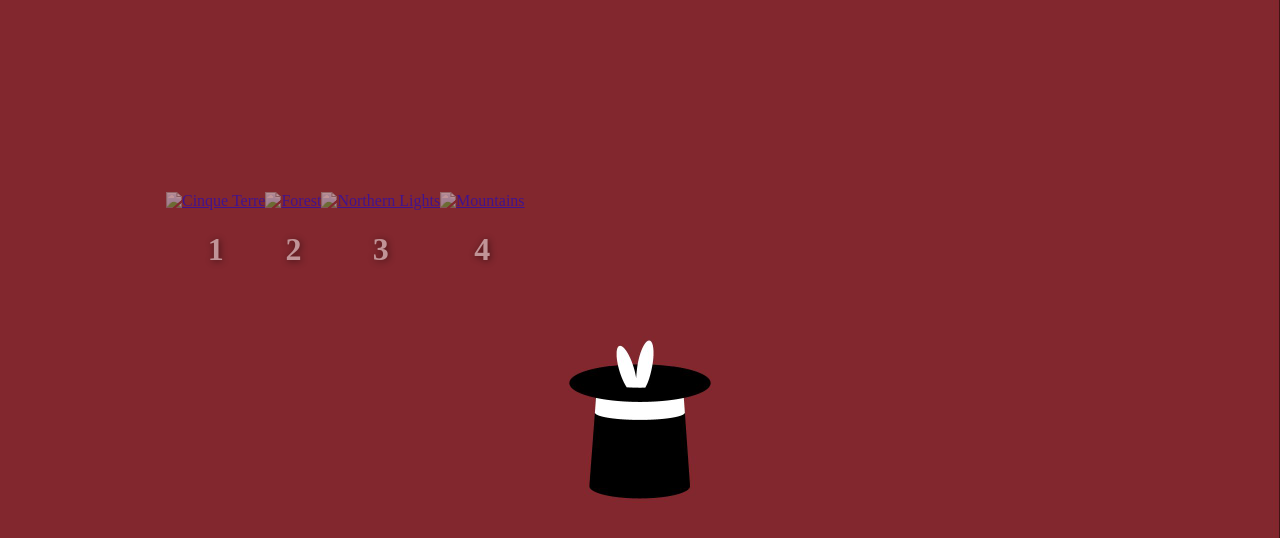
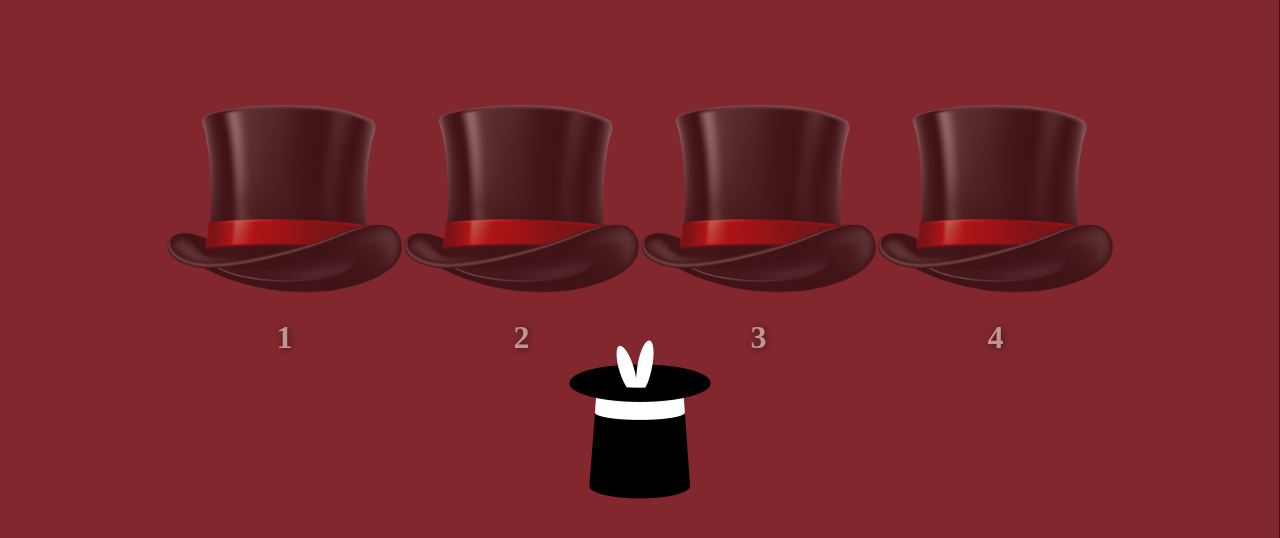
Before and after one commit to pablo-troncoso/abracadabra, a website: page index.html in a window 1280 px wide. Shown: the part 88-626 px from the top of the page. Drawn offline with Linux system fonts and the light colour scheme; files whose address does not match are found by name.

Commit message:
Actualización Index

```diff
--- a/index.html
+++ b/index.html
@@ -42,28 +42,28 @@
     <div class="galeria">
       <div class="sombrero">
         <a target="_blank" href="/abracadabra/conejo/1">
-          <img src="/sombrero.png" alt="Cinque Terre" />
+          <img src="assets/img/sombrero.png" alt="Cinque Terre" />
         </a>
         <h1>1</h1>
       </div>
 
       <div class="sombrero">
         <a target="_blank" href="/abracadabra/conejo/2">
-          <img src="/sombrero.png" alt="Forest" />
+          <img src="assets/img/sombrero.png" alt="Forest" />
         </a>
         <h1>2</h1>
       </div>
 
       <div class="sombrero">
         <a target="_blank" href="/abracadabra/conejo/3">
-          <img src="/sombrero.png" alt="Northern Lights" />
+          <img src="assets/img/sombrero.png" alt="Northern Lights" />
         </a>
         <h1>3</h1>
       </div>
 
       <div class="sombrero">
         <a target="_blank" href="/abracadabra/conejo/4">
-          <img src="/sombrero.png" alt="Mountains" />
+          <img src="assets/img/sombrero.png" alt="Mountains" />
         </a>
         <h1>4</h1>
       </div>
```
